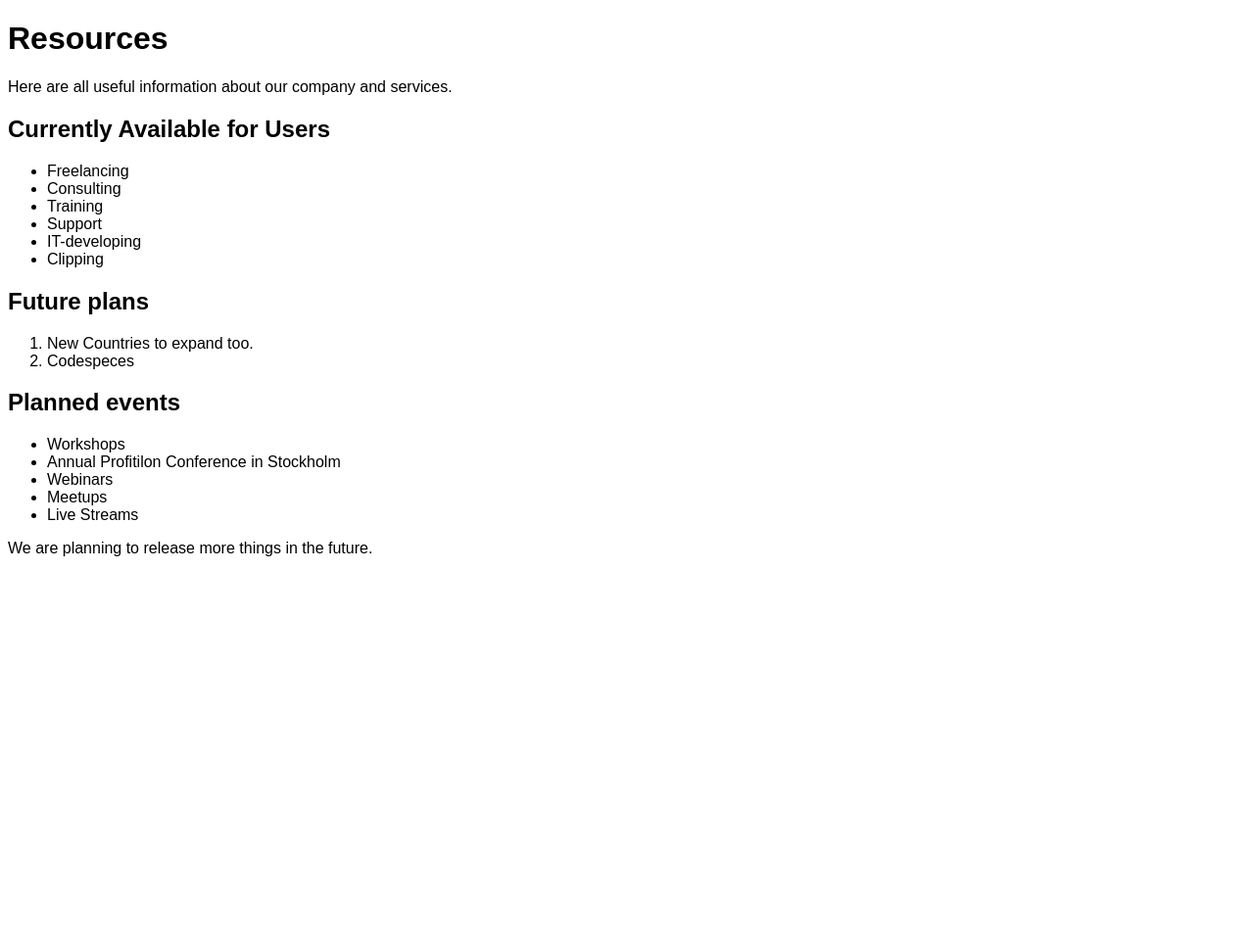
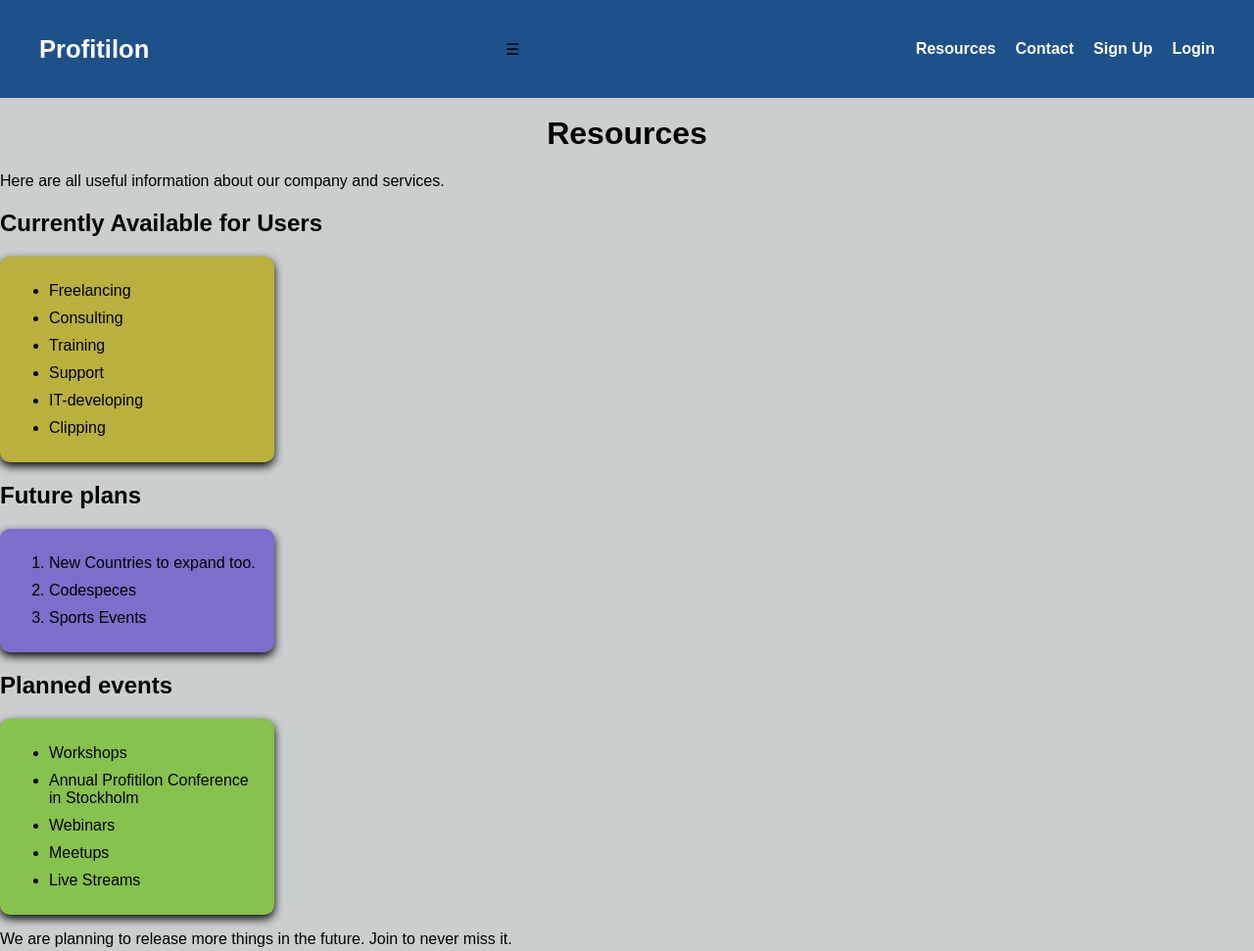
Before and after one commit to rikardajsman/SlutprojektTE24D, a plain HTML site: page about.html in a window 1280 px wide. Shown: the whole page at 98% size. Before the commit the page ends 800 px from the top, so only its background shows below. Drawn offline with Linux system fonts and the light colour scheme.

Commit message:
Igen väl en ny branch.

```diff
--- a/about.html
+++ b/about.html
@@ -6,14 +6,27 @@
     <link rel="stylesheet" href="css/about.css">
     <title>About Us</title>
 </head>
-<!-- Resurser och information om vårt företag och planer -->
+<!--- Resurser och information om vårt företag och planer -->
 <body>
+<main>
+<nav>
+    <div class="logo">Profitilon</div>
+    <div class="menu-toggle" id="menu-toggle">☰</div>
+    <ul>
+        <li><a href="about.html">Resources</a></li>
+        <li><a href="contact.html">Contact</a></li>
+        <li><a href="login.html">Sign Up</a></li>
+        <li><a href="login.html">Login</a></li>
+    </ul>
+</nav>
+<br>
+</main>
     <h1>Resources</h1>
     <p>Here are all useful information about our company and services.</p>
 
+<h2>Currently Available for Users</h2>
 <section class="services">
     <div class="services-list">
-<h2>Currently Available for Users</h2>
 <ul>
     <li>Freelancing</li>
     <li>Consulting</li>
@@ -27,13 +40,17 @@
 
 <h2>Future plans</h2>
 
+<div class="future">
 <ol>
     <li>New Countries to expand too.</li>
     <li>Codespeces</li>
+    <li>Sports Events</li>
 </ol>
+</div>
 
 <h2>Planned events</h2>
 
+<div class="plans">
 <ul>
     <li>Workshops</li>
     <li>Annual Profitilon Conference in Stockholm</li>
@@ -41,8 +58,9 @@
     <li>Meetups</li>
     <li>Live Streams</li>
 </ul>
+</div>
 
-<p>We are planning to release more things in the future.</p>
+<p>We are planning to release more things in the future. Join to never miss it.</p>
 
 </body>
 </html>
--- a/css/about.css
+++ b/css/about.css
@@ -1,3 +1,78 @@
+
+body {
+  margin: 0;
+  font-family: Arial, sans-serif;
+}
+
+
+.logo {
+  font-size: 160%;
+  color: #ffffff;
+  font-weight: bold;
+  display: flex;
+}
+
+nav {
+  display: flex;
+  justify-content: space-between;
+  align-items: center;
+  padding: 15px 40px;
+  background-color: #1e5089;
+}
+
+nav ul {
+  list-style: none;
+  display: flex;
+  gap: 20px;
+}
+
+nav a {
+  color: rgb(255, 255, 255);
+  text-decoration: none;
+  font-weight: bold;
+}
+
+nav a:hover {
+  color: #00bcd4;
+}
+
 body {
   font-family: Arial, Helvetica, sans-serif;
+  background-color: rgb(203, 206, 206);
 }
+h1 {
+  text-align: center;
+  margin-top: auto;
+}
+li {
+  margin: 10px 0;
+}
+
+.services-list {
+  background: rgb(186, 176, 61);
+  padding: 10px;
+  width: 290px;
+  border-radius: 10px;
+  width: 260px;
+  box-shadow: 0 4px 10px rgb(3, 3, 3);
+  text-align: left;
+}
+.future {
+  background: rgb(124, 110, 203);
+  padding: 10px;
+  width: 300px;
+  border-radius: 10px;
+  width: 260px;
+  box-shadow: 0 4px 10px rgb(3, 3, 3);
+  text-align: left;
+}
+
+.plans {
+  background: rgb(135, 193, 78);
+  padding: 10px;
+  width: 300px;
+  border-radius: 10px;
+  width: 260px;
+  box-shadow: 0 4px 10px rgb(3, 3, 3);
+  text-align: left;
+}
--- a/css/contact.css
+++ b/css/contact.css
@@ -107,7 +107,9 @@
   border: 2px solid #ccc;
   border-radius: 8px;
 }
+
 body {
   font-family: Arial, Helvetica, sans-serif;
-  background-color: cadetblue;
+  background-color: rgb(203, 206, 206);
+  position: relative;
 }
--- a/css/login.css
+++ b/css/login.css
@@ -1,7 +1,7 @@
 body {
     margin: 0;
     font-family: Arial, Helvetica, sans-serif;
-    background: linear-gradient(135deg, #4f46e5, #69a498);
+    background: linear-gradient(135deg, #4f46e8, #90caf9);
     height: 100vh;
     display: flex;
     justify-content: center;
--- a/css/style.css
+++ b/css/style.css
@@ -261,7 +261,7 @@
 .last-section {
   background: linear-gradient(to right, #ce8612, #4875c4);
   color: white;
-  padding: 70px 20px;
+  padding: 50px 20px;
   min-height: 80vh;
 }
 .last-section h1 {
--- a/index.html
+++ b/index.html
@@ -6,9 +6,10 @@
 <title>Home</title>
 <link rel="stylesheet" href="css/style.css">
 </head>
-<main>
+
 <body>
 <!-- Navbar -->
+<main>
 <nav>
     <div class="logo">Profitilon</div>
     <div class="menu-toggle" id="menu-toggle">☰</div>
@@ -19,6 +20,7 @@
         <li><a href="login.html">Login</a></li>
     </ul>
 </nav>
+</main>
 
 <!-- Landing Page -->
  <section class="landing-page">
@@ -49,7 +51,7 @@
             <a href="about.html" class="btn-secondary">Learn More</a>
         </div>
         <div class="container">
-            <img src="neondog.png" class="Neon Dog">
+            <img src="neondog.png" alt="Neon Dog">
         </div>
     </div>
 </section>
@@ -62,7 +64,6 @@
         <a href="about.html" class="hero-button">Explore resources.</a>
     </div>
 </section>
-
 
 <!--Card -->
 <section class="features">
@@ -160,15 +161,12 @@
     </div>
 </section>
 
-<section class="last-section">
+ <section class="last-section">
     <div class="last-section-content">
-    <h1>We are Profitilon</h1>
-    <p>Check our our amazing resources.</p>
-
-</div>
+        <h1>We are Profitilon!</h1>
+        <p>Why are you waiting? Join us today!</p>
+    </div>
 </section>
-<footer>&copy; 2026 Profitlion. All rights reserved.</footer>
-<script src="script.js"></script>
-</main>
-</body>
-</html>
+<footer>
+    <p>&copy; 2026 Profitilon. All rights reserved.</p>
+</footer>
--- a/login.js
+++ b/login.js
@@ -1,4 +1,3 @@
-/* Javascript för att logga in under konstruktion */
 document.getElementById("loginForm").addEventListener("click", function() {
     const username = document.getElementById("username").value;
     const password = document.getElementById("password").value;
```
Also changed, not shown: dashboard.html (+0 -1 lines).
